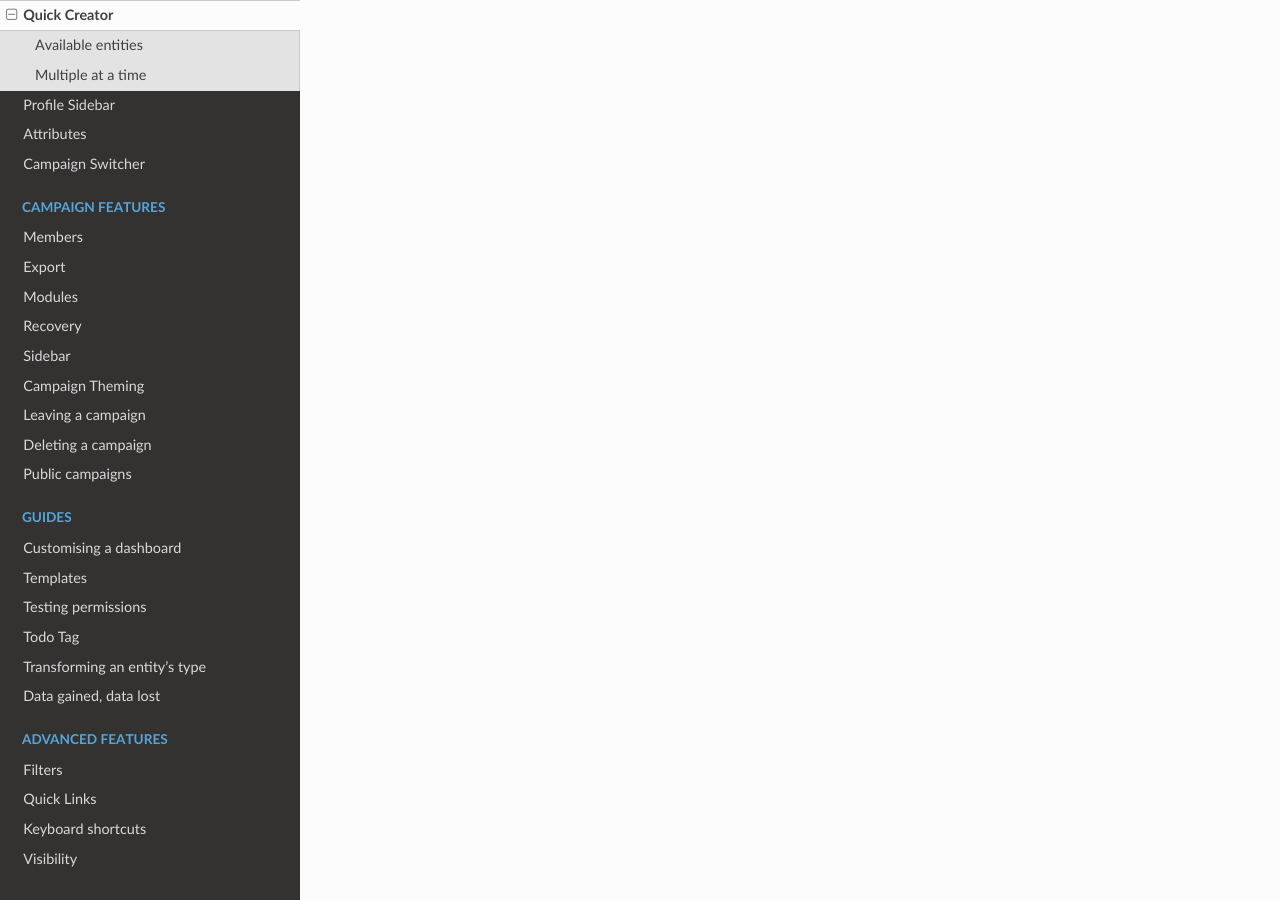
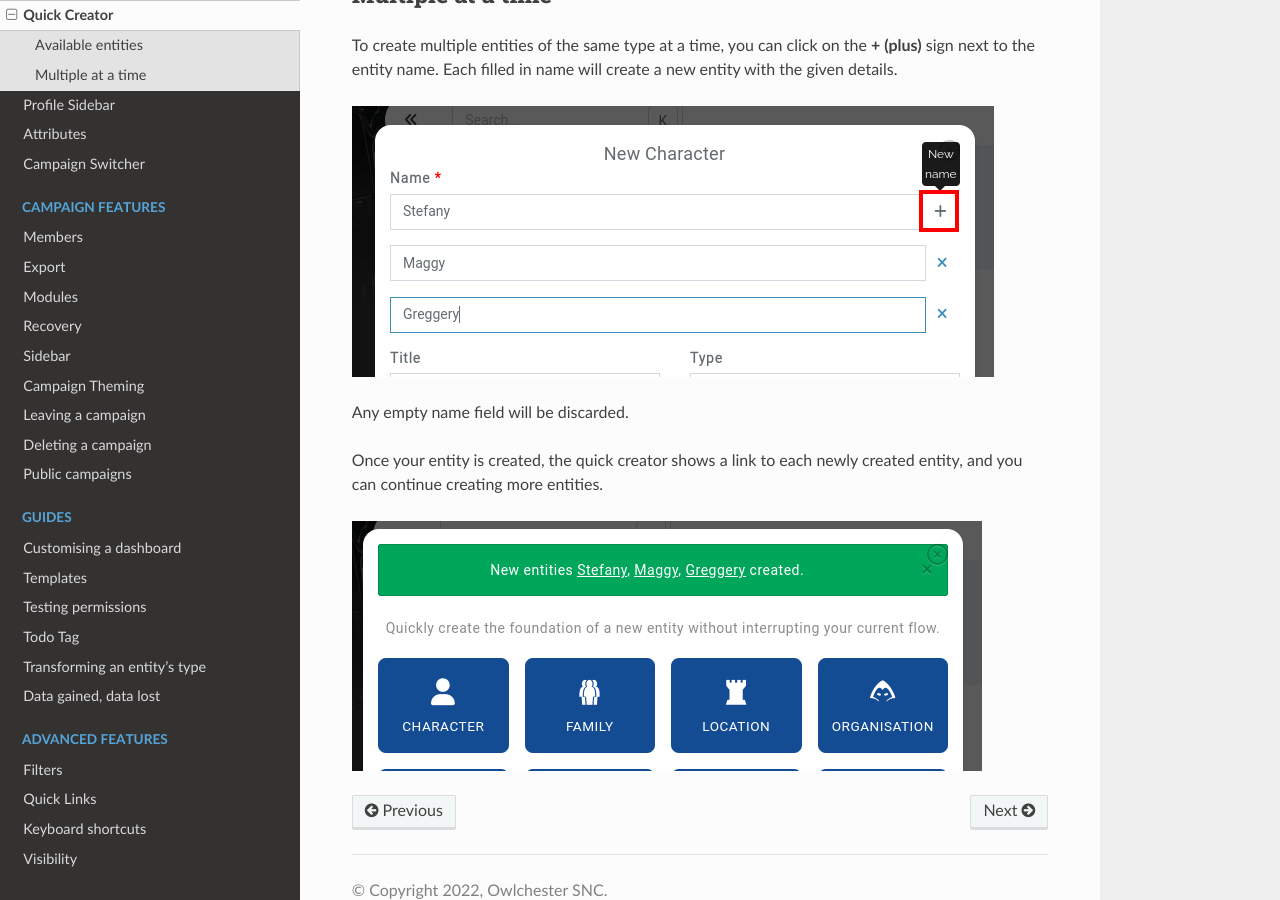
Before and after one commit to owlchester/kanka-docs, a Sphinx documentation site: the page built from docs/source/features/quick-creator.md, in a window 1280 px wide and 900 px high, scrolled down 1066 px. Built offline with Sphinx 7.4.7 and the Read the Docs theme 2.0.0, drawn with Linux system fonts in a browser that asks for light colours.

Commit message:
Quick creator

```diff
--- a/docs/source/features/quick-creator.md
+++ b/docs/source/features/quick-creator.md
@@ -4,6 +4,8 @@
 Whenever you are creating a new entity, say for example a new character, you probably won't be creating it in a vacuum. The character might have a family, a tag, or a location that you haven't yet created. Rather than having to open a new tab and go and create the related elements, you can use the quick creator situated at the bottom left of every page.
 
 This button allows you to create a pletora of new entities without ever having to leave the current page you are on.
+
+![Quick creator interface](img/quick-creator.png)
 
 ## Available entities
 
@@ -14,3 +16,11 @@ Creating a new post is only available to campaign admins, and can be added to an
 ## Multiple at a time
 
 To create multiple entities of the same type at a time, you can click on the **+ (plus)** sign next to the entity name. Each filled in name will create a new entity with the given details.
+
+![Quick creator multiple entities](img/quick-creator-multi.png)
+
+Any empty name field will be discarded.
+
+Once your entity is created, the quick creator shows a link to each newly created entity, and you can continue creating more entities.
+
+![Newly created entities](img/quick-creator-save.png)
```
Also changed, not shown: docs/source/entities/characters.md (+1 -1 lines), docs/source/entities/overview.md (+1 -1 lines), docs/source/features/img/quick-creator-multi.png (added), docs/source/features/img/quick-creator-save.png (added), docs/source/features/img/quick-creator.png (added).
